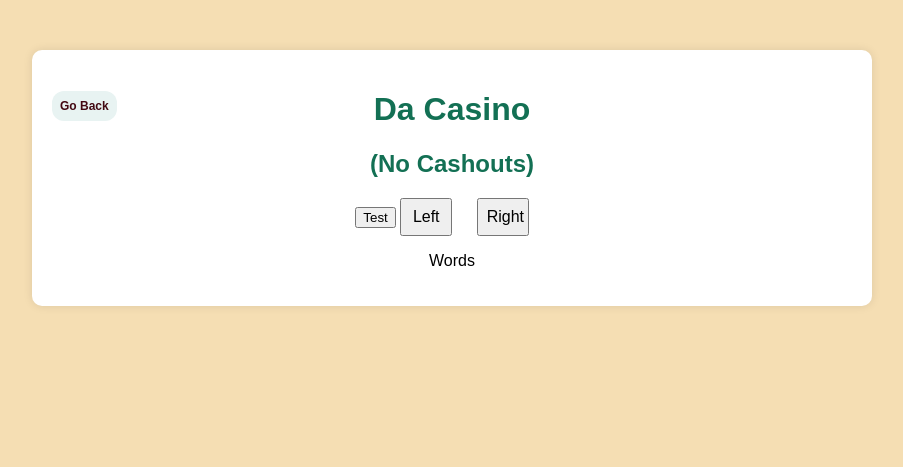
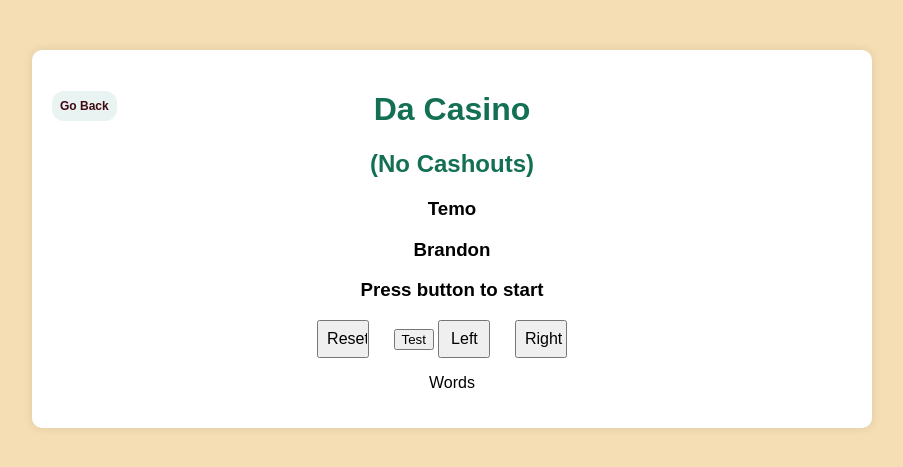
Before and after one commit to Art3mi0/Gift-Exchange-Web-App, a Flask app: page /casino/ in a window 1280 px wide. Shown: the top 467 px of the page, without its empty margins (188-1091 px from the left). Run offline with Flask 3, Linux system fonts and the light colour scheme.

Commit message:
added russian roulette functionality

```diff
--- a/static/test.js
+++ b/static/test.js
@@ -3,6 +3,9 @@ function testFunction() {
     document.getElementById("testText").innerHTML = "NANI";
 }
 
+
+let rrTable = [0, 0, 1, 0, 0, 0];
+let count = 0;
 /*
 Test function for changing button properties.
 Cares about two buttons. The left and right button.
@@ -17,18 +20,53 @@ function testFunction2(id) {
     let defColor = lButton.style.backgroundColor;
 
     if (lButton.id == id){
+        if (rrTable[count] == 1){
+            document.getElementById("p1Text").style.color="red";
+            document.getElementById("rrOutput").innerText="P1 DEAD";
+        } else{
+            document.getElementById("rrOutput").innerText="P1 safe... NEXT";
+        }
         rButton.disabled = false;
         rButton.style.backgroundColor = lButton.style.backgroundColor;
         lButton.disabled = true;
         lButton.style.backgroundColor = disColor;
     } else{
+        if (rrTable[count] == 1){
+            document.getElementById("p2Text").style.color="red";
+            document.getElementById("rrOutput").innerText="P2 DEAD";
+        } else{
+            document.getElementById("rrOutput").innerText="P2 safe... NEXT";
+        }
         lButton.disabled = false;
         lButton.style.backgroundColor = rButton.style.backgroundColor;
         rButton.disabled = true;
         rButton.style.backgroundColor = disColor;
     }
+    count = count + 1;
     //button.style.backgroundColor ="rgb(0,255,0)";
     document.getElementById(this.id).value = "???";
+}
+
+function resetFunction(){
+    shuffleArray(rrTable);
+    document.getElementById("p1Text").style.color="black";
+    document.getElementById("p2Text").style.color="black";
+    document.getElementById("rrOutput").innerText="Press button to start";
+    count = 0;
+    document.getElementById("btn_left").disabled=false;
+    document.getElementById("btn_right").disabled=false;
+    document.getElementById("btn_right").style.backgroundColor="white";
+    document.getElementById("btn_left").style.backgroundColor="white";
+}
+
+/* Randomize array in-place using Durstenfeld shuffle algorithm */
+function shuffleArray(array) {
+    for (var i = array.length - 1; i >= 0; i--) {
+        var j = Math.floor(Math.random() * (i + 1));
+        var temp = array[i];
+        array[i] = array[j];
+        array[j] = temp;
+    }
 }
 
 /*
--- a/templates/casino.html
+++ b/templates/casino.html
@@ -16,10 +16,18 @@
     <h2>(No Cashouts)</h2>
 
     <tr>
+        <h3 id="p1Text">Temo</h3>
+        <h3 id="p2Text">Brandon</h3>
+    </tr>
+
+    <h3 id="rrOutput">Press button to start</h3>
+
+    <input type="button" onclick="resetFunction()" value="Reset" id="btn_reset" />
+
+    <tr>
         <button type="button" onclick="testFunction()">Test</button>
         <input type="button" onclick="testFunction2(id)" value="Left" id="btn_left" />
         <input type="button" onclick="testFunction2(id)" value="Right" id="btn_right" />
         <p id="testText">Words</p>
     </tr>
-
 {% endblock %}
```
